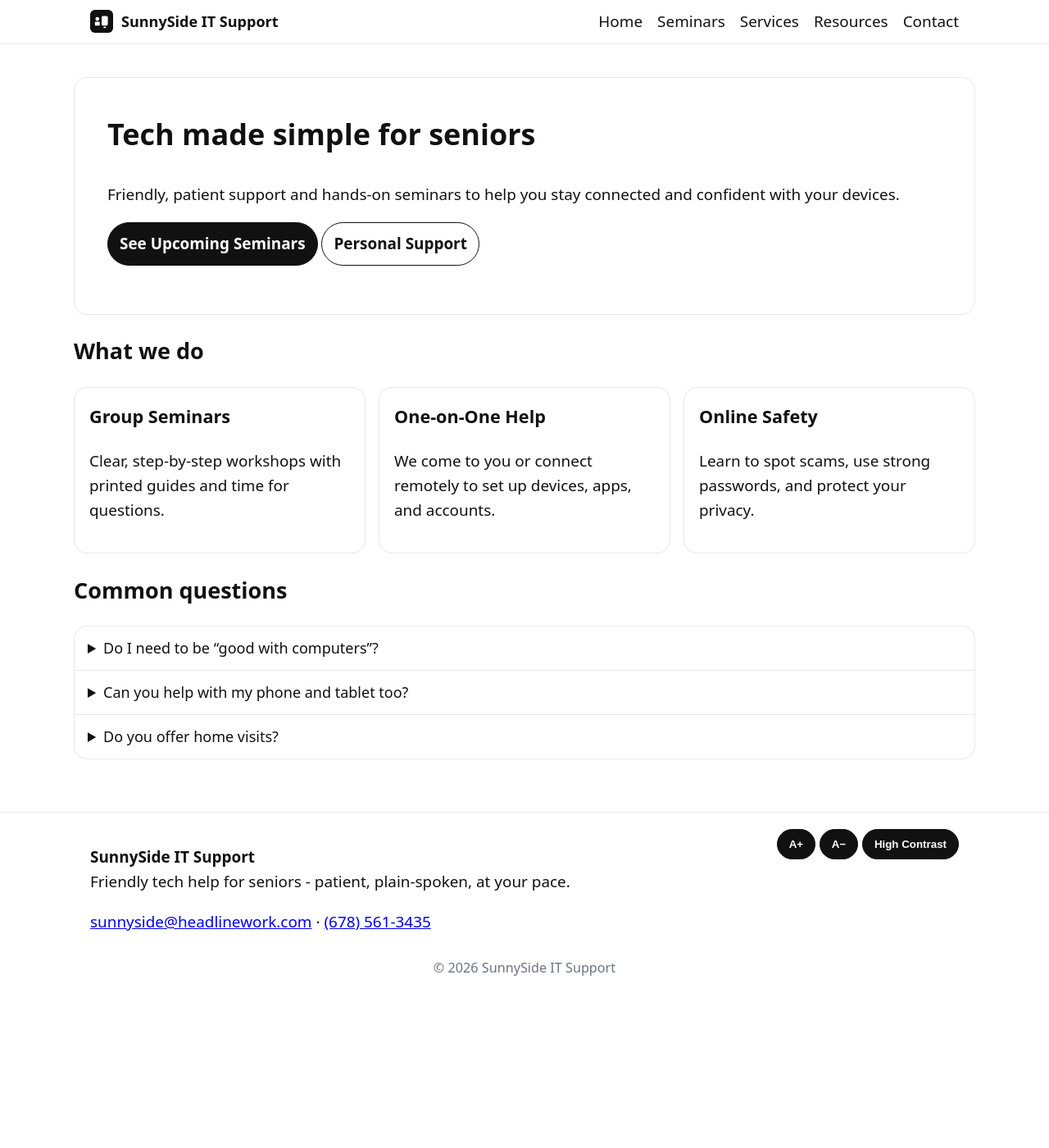
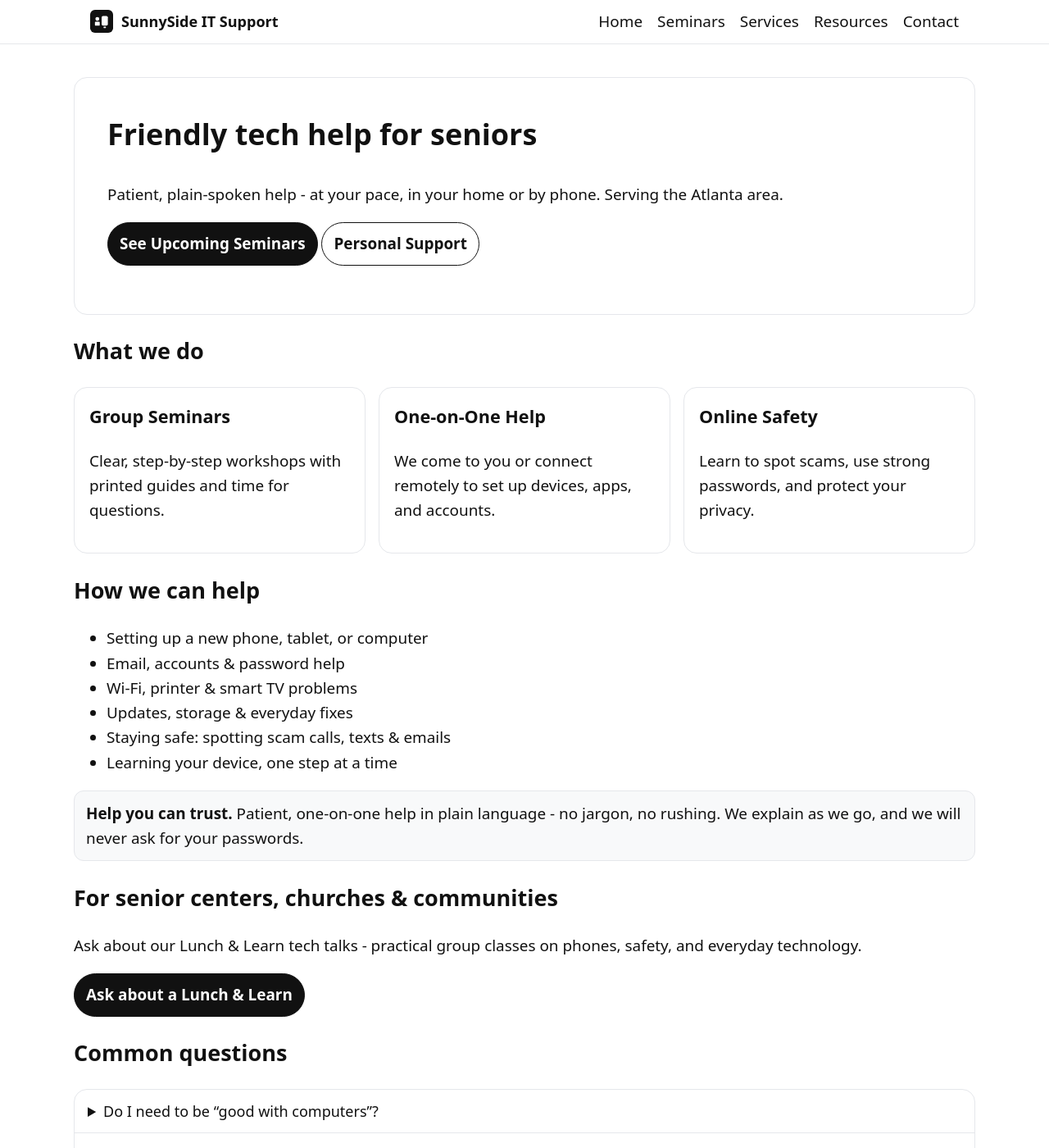
Before and after one commit to price2high/SunnySideIT, a Jekyll site: the page built from index.md, in a window 1280 px wide and 1400 px high. Shown: the whole window at 82% size. Built offline with Jekyll 4.4.1, drawn with Linux system fonts in a browser that asks for light colours.

Commit message:
SunnySide rebrand + custom domain sunnysideit.support
Updated content to better reflect the services offered to seniors, including new sections on assistance and community outreach.

```diff
--- a/index.md
+++ b/index.md
@@ -4,8 +4,8 @@ title: Home
 ---
 
 <section class="hero">
-  <h1>Tech made simple for seniors</h1>
-  <p>Friendly, patient support and hands-on seminars to help you stay connected and confident with your devices.</p>
+  <h1>Friendly tech help for seniors</h1>
+  <p>Patient, plain-spoken help - at your pace, in your home or by phone. Serving the Atlanta area.</p>
   <p>
     <a class="btn" href="{{ '/seminars' | relative_url }}">See Upcoming Seminars</a>
     <a class="btn secondary" href="{{ '/services' | relative_url }}">Personal Support</a>
@@ -31,6 +31,25 @@ title: Home
 </section>
 
 <section>
+  <h2>How we can help</h2>
+  <ul>
+    <li>Setting up a new phone, tablet, or computer</li>
+    <li>Email, accounts &amp; password help</li>
+    <li>Wi-Fi, printer &amp; smart TV problems</li>
+    <li>Updates, storage &amp; everyday fixes</li>
+    <li>Staying safe: spotting scam calls, texts &amp; emails</li>
+    <li>Learning your device, one step at a time</li>
+  </ul>
+  <p class="notice"><strong>Help you can trust.</strong> Patient, one-on-one help in plain language - no jargon, no rushing. We explain as we go, and we will never ask for your passwords.</p>
+</section>
+
+<section>
+  <h2>For senior centers, churches &amp; communities</h2>
+  <p>Ask about our Lunch &amp; Learn tech talks - practical group classes on phones, safety, and everyday technology.</p>
+  <p><a class="btn" href="{{ '/contact' | relative_url }}">Ask about a Lunch &amp; Learn</a></p>
+</section>
+
+<section>
   <h2>Common questions</h2>
   <div class="accordion">
     <details>
```
